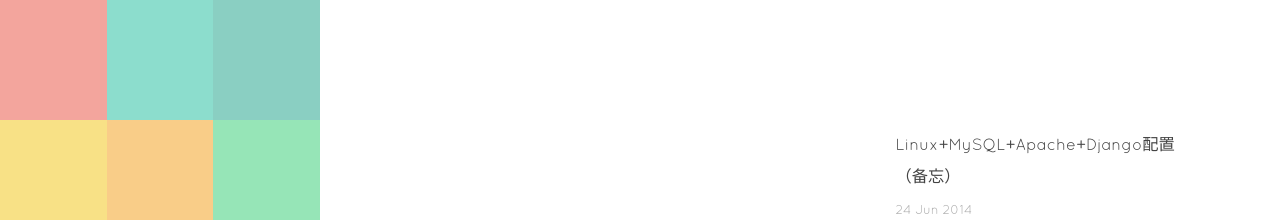
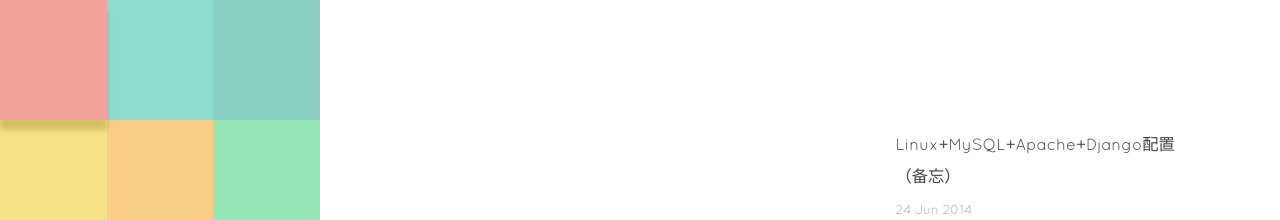
Before and after one commit to andward/andward.github.io, a Jekyll site: the page built from index.html, in a window 1280 px wide. Shown: the top 220 px of the page. Built offline with Jekyll 4.4.1, drawn with Linux system fonts in a browser that asks for light colours; nearby versions of some CDN libraries; Markdown is read by kramdown in place of the engine named in the settings; comment, search, counter and statistics services are not loaded.

Commit message:
add hover shadow in color block

```diff
--- a/css/main.css
+++ b/css/main.css
@@ -36,6 +36,11 @@
   width: 230px;
   height: 230px;
   opacity:0.5;
+}
+
+.auto_color:hover
+{
+  box-shadow: rgb(119, 119, 119) 0px 10px 5px;
 }
 
 html, body { height: 100%; }
```
